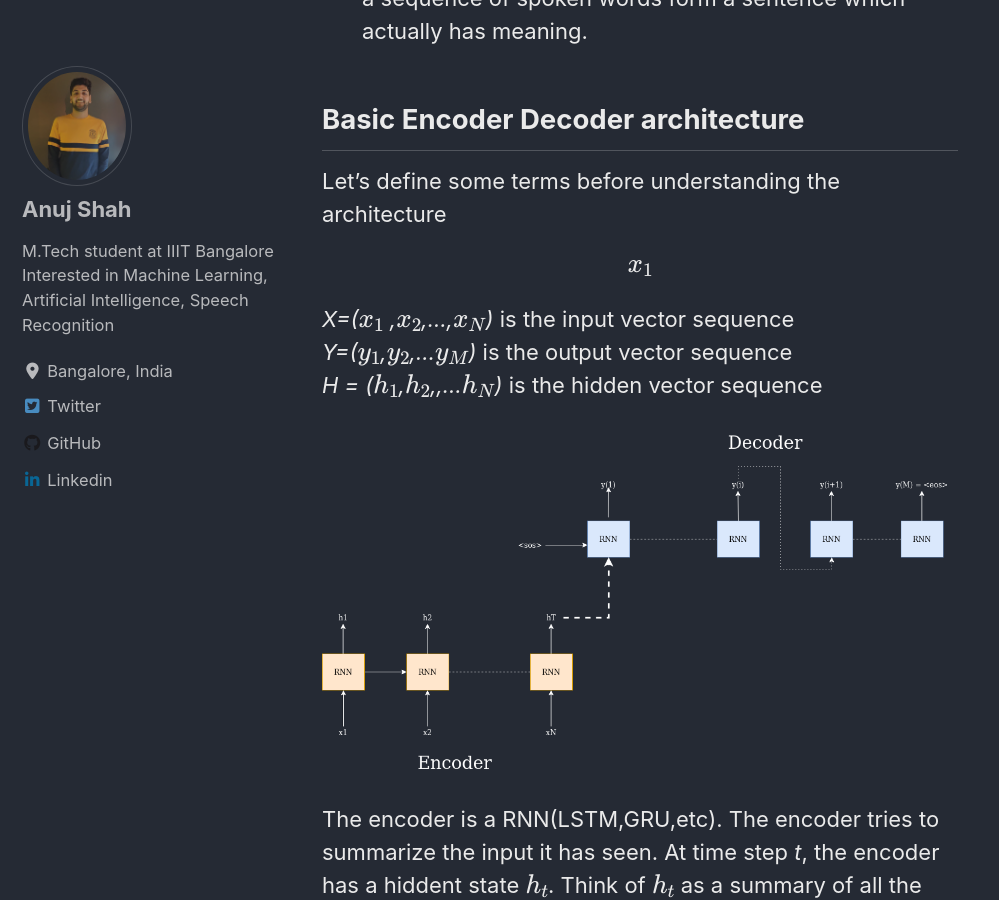
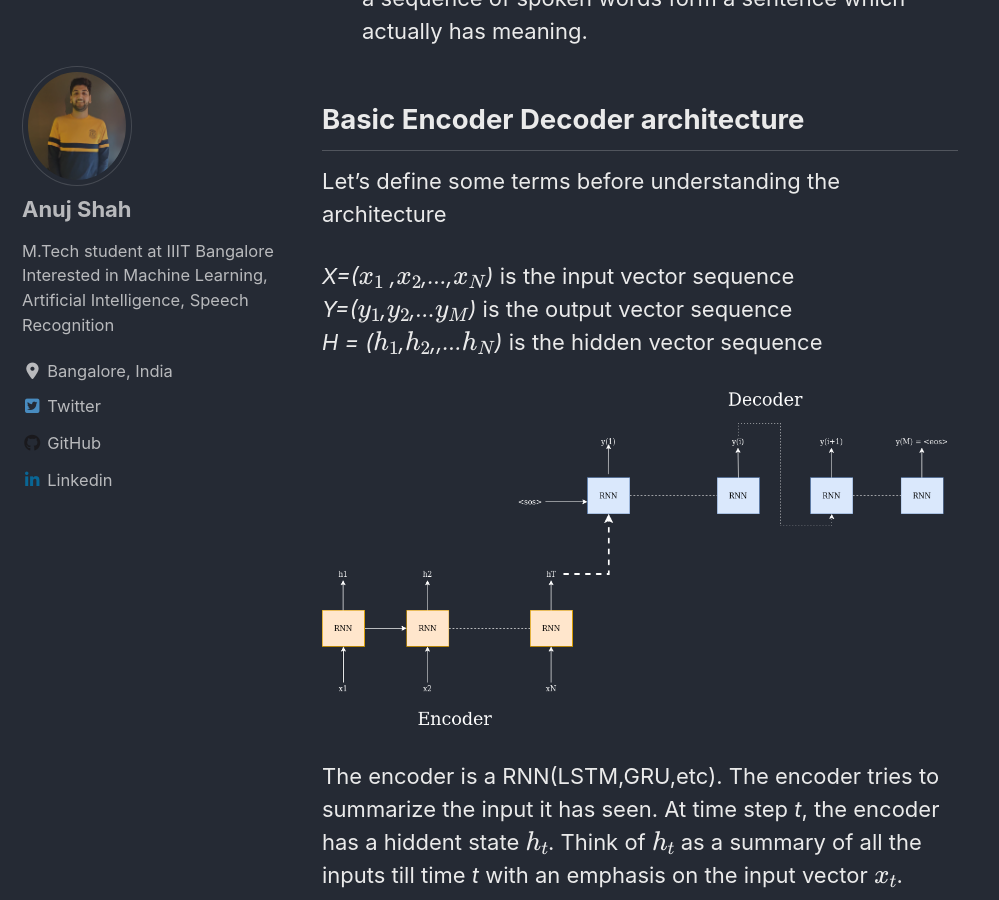
Before and after one commit to anuj1729/anuj1729.github.io, a Jekyll site: the page built from _posts/2019-03-24-introduction-to-seq2seq-models.md, in a window 1280 px wide and 900 px high, scrolled down 1903 px. Shown: the whole window, without its empty margins (0-999 px from the left). Built offline with Jekyll 4.4.1, drawn with Linux system fonts in a browser that asks for light colours; cached includes are drawn as plain includes; nearby versions of some CDN libraries; formulas are drawn with MathJax 3.

Commit message:
Updated post on seq2seq models

```diff
--- a/_posts/2019-03-24-introduction-to-seq2seq-models.md
+++ b/_posts/2019-03-24-introduction-to-seq2seq-models.md
@@ -30,7 +30,6 @@ The reasons why we need a new architecture are:-
 
 Let's define some terms before understanding the architecture
 
-$$x_1$$
 
 *X=($x_1$ ,$x_2$,...,$x_N$)* is the input vector sequence
 *Y=($y_1$,$y_2$,...$y_M$)* is the output vector sequence
```
